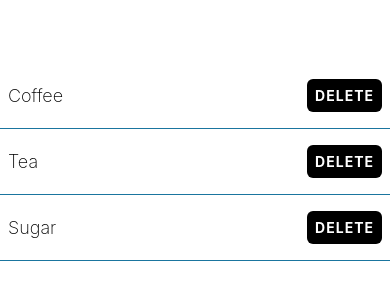
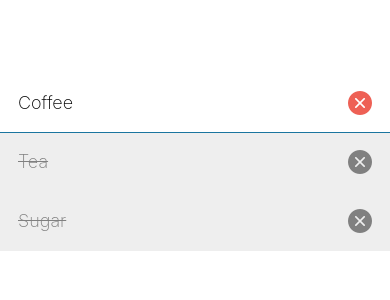
Before and after one commit to nina1012/taskly, a React Native app: screen / in a window 390 px wide. Shown: the part 260-560 px from the top of the page. Built offline with nearby package versions, Linux system fonts and the light colour scheme.

Commit message:
added @expo/vector-icons

```diff
--- a/App.tsx
+++ b/App.tsx
@@ -5,13 +5,9 @@ import { ShoppingListItem } from "./components/ShoppingListItem";
 export default function App() {
   return (
     <View style={styles.container}>
-      {/* This gives us ability to add absolute position to fill up the whole screen
-      Ordering matters!!!
-      */}
-      {/* <View style={[StyleSheet.absoluteFill, { backgroundColor: "pink" }]} /> */}
       <ShoppingListItem name="Coffee" />
-      <ShoppingListItem name="Tea" />
-      <ShoppingListItem name="Sugar" />
+      <ShoppingListItem name="Tea" isCompleted />
+      <ShoppingListItem name="Sugar" isCompleted />
     </View>
   );
 }
--- /dev/null
+++ b/babel.config.js
@@ -0,0 +1,6 @@
+module.exports = function (api) {
+  api.cache(true);
+  return {
+    presets: ["babel-preset-expo"],
+  };
+};
--- a/components/ShoppingListItem.tsx
+++ b/components/ShoppingListItem.tsx
@@ -1,11 +1,13 @@
 import { View, Text, StyleSheet, TouchableOpacity, Alert } from "react-native";
 import { theme } from "../theme";
+import AntDesign from "@expo/vector-icons/AntDesign";
 
 type Props = {
   name: string;
+  isCompleted?: boolean;
 };
 
-export function ShoppingListItem({ name }: Props) {
+export function ShoppingListItem({ name, isCompleted }: Props) {
   const handleDelete = () => {
     Alert.alert(
       `Are you sure you want to delete ${name}?`,
@@ -22,14 +24,26 @@ export function ShoppingListItem({ name }: Props) {
     );
   };
   return (
-    <View style={styles.itemContainer}>
-      <Text style={styles.itemText}>{name}</Text>
-      <TouchableOpacity
-        style={styles.button}
-        activeOpacity={0.8}
-        onPress={handleDelete}
+    <View
+      style={[
+        styles.itemContainer,
+        isCompleted ? styles.completedContainer : undefined,
+      ]}
+    >
+      <Text
+        style={[
+          styles.itemText,
+          isCompleted ? styles.completedText : undefined,
+        ]}
       >
-        <Text style={styles.buttonText}>Delete</Text>
+        {name}
+      </Text>
+      <TouchableOpacity activeOpacity={0.8} onPress={handleDelete}>
+        <AntDesign
+          name="closecircle"
+          size={24}
+          color={isCompleted ? theme.colorGrey : theme.colorRed}
+        />
       </TouchableOpacity>
     </View>
   );
@@ -37,7 +51,7 @@ export function ShoppingListItem({ name }: Props) {
 
 const styles = StyleSheet.create({
   itemContainer: {
-    paddingHorizontal: 8,
+    paddingHorizontal: 18,
     paddingVertical: 16,
     borderBottomColor: theme.colorCerulean,
     borderBottomWidth: 1,
@@ -45,12 +59,14 @@ const styles = StyleSheet.create({
     justifyContent: "space-between",
     alignItems: "center",
   },
+  completedContainer: {
+    backgroundColor: theme.colorLightGrey,
+    borderBottomColor: theme.colorLightGrey,
+  },
   itemText: { fontSize: 18, fontWeight: "200" },
-  button: { backgroundColor: theme.colorBlack, padding: 8, borderRadius: 6 },
-  buttonText: {
-    color: theme.colorWhite,
-    fontWeight: "bold",
-    textTransform: "uppercase",
-    letterSpacing: 1,
+  completedText: {
+    textDecorationLine: "line-through",
+    textDecorationColor: theme.colorGrey,
+    color: theme.colorGrey,
   },
 });
--- a/package.json
+++ b/package.json
@@ -10,6 +10,7 @@
     "lint": "eslint ."
   },
   "dependencies": {
+    "@expo/vector-icons": "^14.0.2",
     "expo": "~52.0.28",
     "expo-status-bar": "~2.0.1",
     "react": "18.3.1",
--- a/theme.ts
+++ b/theme.ts
@@ -2,4 +2,7 @@ export const theme = {
   colorCerulean: "#1a759f",
   colorWhite: "#fff",
   colorBlack: "#000",
+  colorGrey: "grey",
+  colorLightGrey: "#eee",
+  colorRed: "#ee6055",
 };
```
Also changed, not shown: 1 other file (tests, documents, lock files or other folders).
